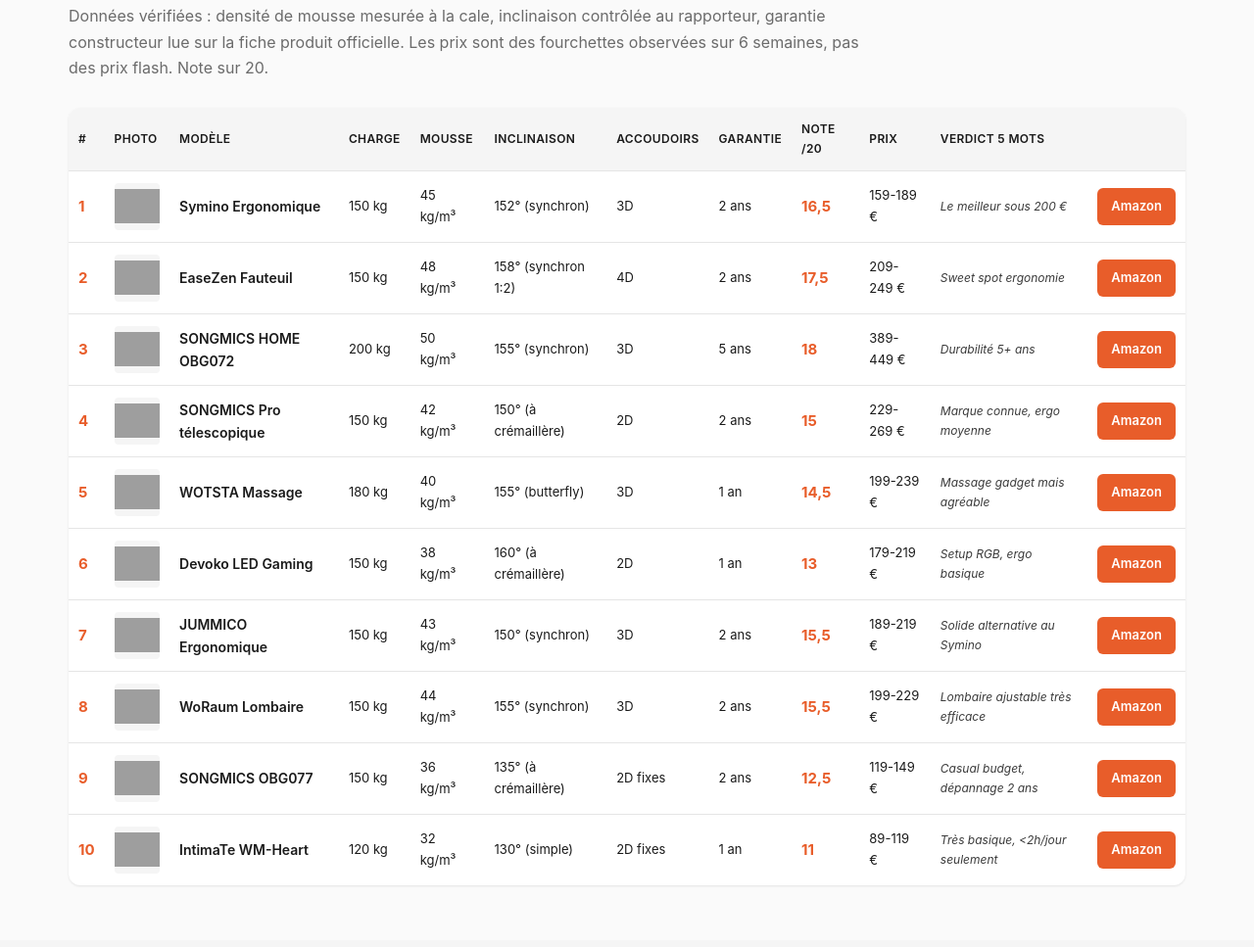
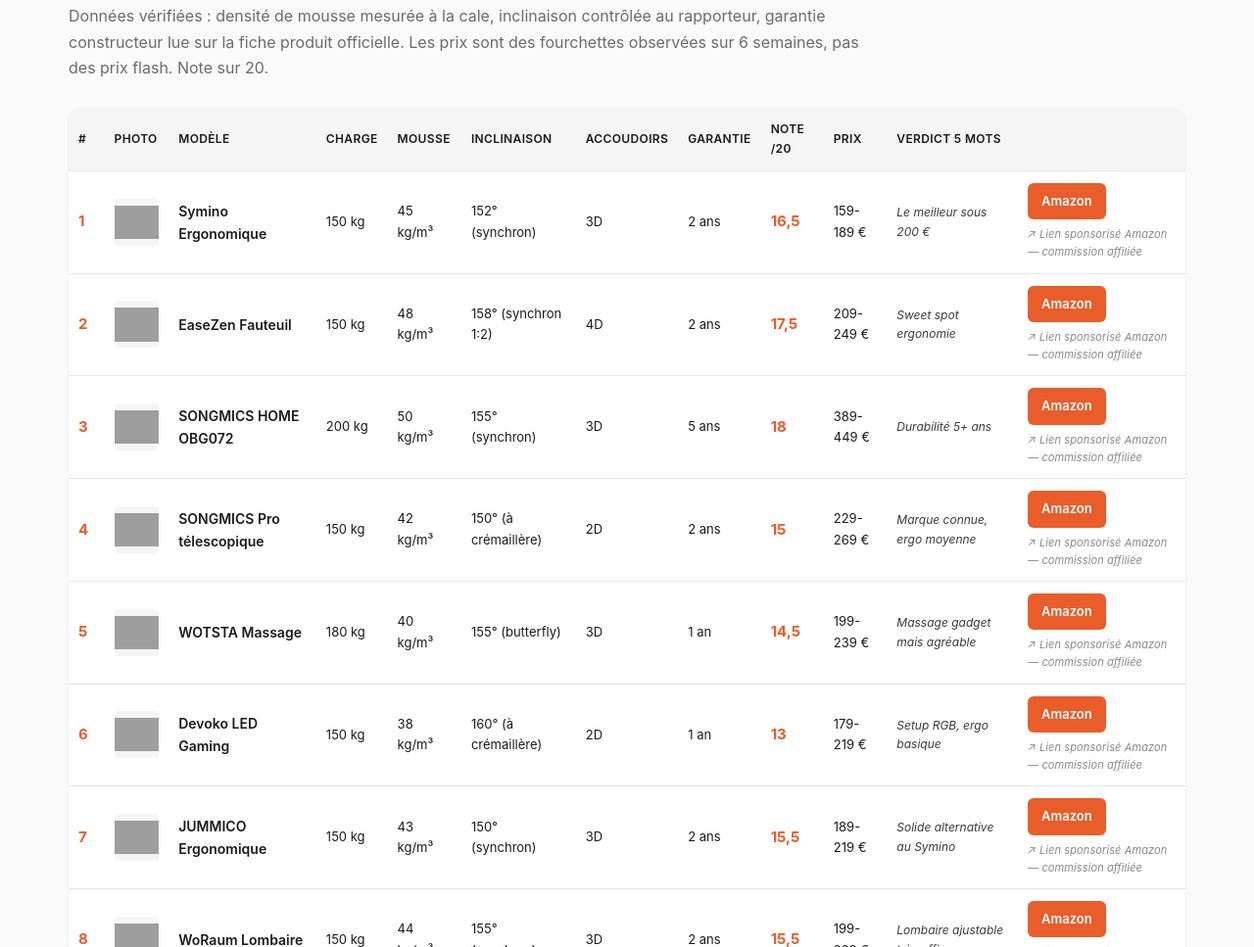
Before and after one commit to bz780/meilleure-chaise-gaming, a plain HTML site: page index.html in a window 1280 px wide. Shown: the part 3745-4712 px from the top of the page at 98% size. Drawn offline with Linux system fonts and the light colour scheme; grey boxes are pictures that could not be loaded.

Commit message:
feat(disclosure): marqueur visuel 'Lien sponsorisé Amazon' sur 18 CTA affiliés

```diff
--- a/index.html
+++ b/index.html
@@ -208,6 +208,8 @@
 .about-redaction li{margin-bottom:6px;color:var(--ink-2)}
 .about-redaction .contact{margin-top:14px;font-size:14px;color:var(--ink-3)}
 .about-redaction .contact a{color:var(--accent-dark);font-weight:600}
+.aff-tag{display:block;font-size:11px;color:#888;margin-top:6px;font-style:italic;font-weight:400;letter-spacing:.01em}
+.aff-tag::before{content:"↗ "}
 </style>
 </head>
 <body>
@@ -325,7 +327,7 @@
 
         <div class="verdict-cta">
           <span class="verdict-score">Note finale <strong>16,5/20</strong></span>
-          <a href="https://www.amazon.fr/Symino-Ergonomique-Fauteuil-Repose-Pieds-Telescopique/dp/B0GDXT2YZB?linkCode=ll1&tag=zafili-21&linkId=b0gdxt2yzbref&ref_=as_li_ss_tl" class="btn-amazon btn-amazon-lg" target="_blank" rel="nofollow noopener sponsored">Voir le prix sur Amazon</a>
+          <a href="https://www.amazon.fr/Symino-Ergonomique-Fauteuil-Repose-Pieds-Telescopique/dp/B0GDXT2YZB?linkCode=ll1&tag=zafili-21&linkId=b0gdxt2yzbref&ref_=as_li_ss_tl" class="btn-amazon btn-amazon-lg" target="_blank" rel="nofollow noopener sponsored">Voir le prix sur Amazon</a><small class="aff-tag">Lien sponsorisé Amazon — commission affiliée</small>
         </div>
       </div>
     </article>
@@ -364,7 +366,7 @@
 
         <div class="verdict-cta">
           <span class="verdict-score">Note finale <strong>17,5/20</strong></span>
-          <a href="https://www.amazon.fr/EaseZen-Fauteuil-Gaming-Ergonomique-Appui-tete/dp/B0GL25G886?linkCode=ll1&tag=zafili-21&linkId=b0gl25g886ref&ref_=as_li_ss_tl" class="btn-amazon btn-amazon-lg" target="_blank" rel="nofollow noopener sponsored">Voir le prix sur Amazon</a>
+          <a href="https://www.amazon.fr/EaseZen-Fauteuil-Gaming-Ergonomique-Appui-tete/dp/B0GL25G886?linkCode=ll1&tag=zafili-21&linkId=b0gl25g886ref&ref_=as_li_ss_tl" class="btn-amazon btn-amazon-lg" target="_blank" rel="nofollow noopener sponsored">Voir le prix sur Amazon</a><small class="aff-tag">Lien sponsorisé Amazon — commission affiliée</small>
         </div>
       </div>
     </article>
@@ -403,7 +405,7 @@
 
         <div class="verdict-cta">
           <span class="verdict-score">Note finale <strong>18/20</strong></span>
-          <a href="https://www.amazon.fr/SONGMICS-HOME-Ergonomique-Repose-Pieds-OBG072G01/dp/B0D3HKWFB4?linkCode=ll1&tag=zafili-21&linkId=b0d3hkwfb4ref&ref_=as_li_ss_tl" class="btn-amazon btn-amazon-lg" target="_blank" rel="nofollow noopener sponsored">Voir le prix sur Amazon</a>
+          <a href="https://www.amazon.fr/SONGMICS-HOME-Ergonomique-Repose-Pieds-OBG072G01/dp/B0D3HKWFB4?linkCode=ll1&tag=zafili-21&linkId=b0d3hkwfb4ref&ref_=as_li_ss_tl" class="btn-amazon btn-amazon-lg" target="_blank" rel="nofollow noopener sponsored">Voir le prix sur Amazon</a><small class="aff-tag">Lien sponsorisé Amazon — commission affiliée</small>
         </div>
       </div>
     </article>
@@ -446,7 +448,7 @@
             <td class="score-cell">16,5</td>
             <td>159-189 €</td>
             <td class="verdict-cell">Le meilleur sous 200 €</td>
-            <td><a href="https://www.amazon.fr/Symino-Ergonomique-Fauteuil-Repose-Pieds-Telescopique/dp/B0GDXT2YZB?linkCode=ll1&tag=zafili-21&linkId=b0gdxt2yzbref&ref_=as_li_ss_tl" class="btn-amazon" target="_blank" rel="nofollow noopener sponsored">Amazon</a></td>
+            <td><a href="https://www.amazon.fr/Symino-Ergonomique-Fauteuil-Repose-Pieds-Telescopique/dp/B0GDXT2YZB?linkCode=ll1&tag=zafili-21&linkId=b0gdxt2yzbref&ref_=as_li_ss_tl" class="btn-amazon" target="_blank" rel="nofollow noopener sponsored">Amazon</a><small class="aff-tag">Lien sponsorisé Amazon — commission affiliée</small></td>
           </tr>
           <tr>
             <td class="rank">2</td>
@@ -460,7 +462,7 @@
             <td class="score-cell">17,5</td>
             <td>209-249 €</td>
             <td class="verdict-cell">Sweet spot ergonomie</td>
-            <td><a href="https://www.amazon.fr/EaseZen-Fauteuil-Gaming-Ergonomique-Appui-tete/dp/B0GL25G886?linkCode=ll1&tag=zafili-21&linkId=b0gl25g886ref&ref_=as_li_ss_tl" class="btn-amazon" target="_blank" rel="nofollow noopener sponsored">Amazon</a></td>
+            <td><a href="https://www.amazon.fr/EaseZen-Fauteuil-Gaming-Ergonomique-Appui-tete/dp/B0GL25G886?linkCode=ll1&tag=zafili-21&linkId=b0gl25g886ref&ref_=as_li_ss_tl" class="btn-amazon" target="_blank" rel="nofollow noopener sponsored">Amazon</a><small class="aff-tag">Lien sponsorisé Amazon — commission affiliée</small></td>
           </tr>
           <tr>
             <td class="rank">3</td>
@@ -474,7 +476,7 @@
             <td class="score-cell">18</td>
             <td>389-449 €</td>
             <td class="verdict-cell">Durabilité 5+ ans</td>
-            <td><a href="https://www.amazon.fr/SONGMICS-HOME-Ergonomique-Repose-Pieds-OBG072G01/dp/B0D3HKWFB4?linkCode=ll1&tag=zafili-21&linkId=b0d3hkwfb4ref&ref_=as_li_ss_tl" class="btn-amazon" target="_blank" rel="nofollow noopener sponsored">Amazon</a></td>
+            <td><a href="https://www.amazon.fr/SONGMICS-HOME-Ergonomique-Repose-Pieds-OBG072G01/dp/B0D3HKWFB4?linkCode=ll1&tag=zafili-21&linkId=b0d3hkwfb4ref&ref_=as_li_ss_tl" class="btn-amazon" target="_blank" rel="nofollow noopener sponsored">Amazon</a><small class="aff-tag">Lien sponsorisé Amazon — commission affiliée</small></td>
           </tr>
           <tr>
             <td class="rank">4</td>
@@ -488,7 +490,7 @@
             <td class="score-cell">15</td>
             <td>229-269 €</td>
             <td class="verdict-cell">Marque connue, ergo moyenne</td>
-            <td><a href="https://www.amazon.fr/SONGMICS-repose-pieds-telescopique-ergonomique-appui-tete/dp/B086MC977H?linkCode=ll1&tag=zafili-21&linkId=b086mc977href&ref_=as_li_ss_tl" class="btn-amazon" target="_blank" rel="nofollow noopener sponsored">Amazon</a></td>
+            <td><a href="https://www.amazon.fr/SONGMICS-repose-pieds-telescopique-ergonomique-appui-tete/dp/B086MC977H?linkCode=ll1&tag=zafili-21&linkId=b086mc977href&ref_=as_li_ss_tl" class="btn-amazon" target="_blank" rel="nofollow noopener sponsored">Amazon</a><small class="aff-tag">Lien sponsorisé Amazon — commission affiliée</small></td>
           </tr>
           <tr>
             <td class="rank">5</td>
@@ -502,7 +504,7 @@
             <td class="score-cell">14,5</td>
             <td>199-239 €</td>
             <td class="verdict-cell">Massage gadget mais agréable</td>
-            <td><a href="https://www.amazon.fr/WOTSTA-Massage-Repose-Pieds-Fauteuil-Capacite/dp/B0DZ6CRKYH?linkCode=ll1&tag=zafili-21&linkId=b0dz6crkyhref&ref_=as_li_ss_tl" class="btn-amazon" target="_blank" rel="nofollow noopener sponsored">Amazon</a></td>
+            <td><a href="https://www.amazon.fr/WOTSTA-Massage-Repose-Pieds-Fauteuil-Capacite/dp/B0DZ6CRKYH?linkCode=ll1&tag=zafili-21&linkId=b0dz6crkyhref&ref_=as_li_ss_tl" class="btn-amazon" target="_blank" rel="nofollow noopener sponsored">Amazon</a><small class="aff-tag">Lien sponsorisé Amazon — commission affiliée</small></td>
           </tr>
           <tr>
             <td class="rank">6</td>
@@ -516,7 +518,7 @@
             <td class="score-cell">13</td>
             <td>179-219 €</td>
             <td class="verdict-cell">Setup RGB, ergo basique</td>
-            <td><a href="https://www.amazon.fr/Devoko-Chaise-Gaming-LED-Repose-Pieds/dp/B0DZ6JLL2M?linkCode=ll1&tag=zafili-21&linkId=b0dz6jll2mref&ref_=as_li_ss_tl" class="btn-amazon" target="_blank" rel="nofollow noopener sponsored">Amazon</a></td>
+            <td><a href="https://www.amazon.fr/Devoko-Chaise-Gaming-LED-Repose-Pieds/dp/B0DZ6JLL2M?linkCode=ll1&tag=zafili-21&linkId=b0dz6jll2mref&ref_=as_li_ss_tl" class="btn-amazon" target="_blank" rel="nofollow noopener sponsored">Amazon</a><small class="aff-tag">Lien sponsorisé Amazon — commission affiliée</small></td>
           </tr>
           <tr>
             <td class="rank">7</td>
@@ -530,7 +532,7 @@
             <td class="score-cell">15,5</td>
             <td>189-219 €</td>
             <td class="verdict-cell">Solide alternative au Symino</td>
-            <td><a href="https://www.amazon.fr/JUMMICO-Chaise-Gaming-Ergonomique-Repose-Pieds/dp/B0F6MY24M6?linkCode=ll1&tag=zafili-21&linkId=b0f6my24m6ref&ref_=as_li_ss_tl" class="btn-amazon" target="_blank" rel="nofollow noopener sponsored">Amazon</a></td>
+            <td><a href="https://www.amazon.fr/JUMMICO-Chaise-Gaming-Ergonomique-Repose-Pieds/dp/B0F6MY24M6?linkCode=ll1&tag=zafili-21&linkId=b0f6my24m6ref&ref_=as_li_ss_tl" class="btn-amazon" target="_blank" rel="nofollow noopener sponsored">Amazon</a><small class="aff-tag">Lien sponsorisé Amazon — commission affiliée</small></td>
           </tr>
           <tr>
             <td class="rank">8</td>
@@ -544,7 +546,7 @@
             <td class="score-cell">15,5</td>
             <td>199-229 €</td>
             <td class="verdict-cell">Lombaire ajustable très efficace</td>
-            <td><a href="https://www.amazon.fr/WoRaum-Ergonomique-Lombaire-Repose-Pieds-Retractable/dp/B0FNWZCMRP?linkCode=ll1&tag=zafili-21&linkId=b0fnwzcmrpref&ref_=as_li_ss_tl" class="btn-amazon" target="_blank" rel="nofollow noopener sponsored">Amazon</a></td>
+            <td><a href="https://www.amazon.fr/WoRaum-Ergonomique-Lombaire-Repose-Pieds-Retractable/dp/B0FNWZCMRP?linkCode=ll1&tag=zafili-21&linkId=b0fnwzcmrpref&ref_=as_li_ss_tl" class="btn-amazon" target="_blank" rel="nofollow noopener sponsored">Amazon</a><small class="aff-tag">Lien sponsorisé Amazon — commission affiliée</small></td>
           </tr>
           <tr>
             <td class="rank">9</td>
@@ -558,7 +560,7 @@
             <td class="score-cell">12,5</td>
             <td>119-149 €</td>
             <td class="verdict-cell">Casual budget, dépannage 2 ans</td>
-            <td><a href="https://www.amazon.fr/SONGMICS-dOrdinateur-Ergonomique-Repose-Pieds-OBG077B01/dp/B08NT6X31J?linkCode=ll1&tag=zafili-21&linkId=b08nt6x31jref&ref_=as_li_ss_tl" class="btn-amazon" target="_blank" rel="nofollow noopener sponsored">Amazon</a></td>
+            <td><a href="https://www.amazon.fr/SONGMICS-dOrdinateur-Ergonomique-Repose-Pieds-OBG077B01/dp/B08NT6X31J?linkCode=ll1&tag=zafili-21&linkId=b08nt6x31jref&ref_=as_li_ss_tl" class="btn-amazon" target="_blank" rel="nofollow noopener sponsored">Amazon</a><small class="aff-tag">Lien sponsorisé Amazon — commission affiliée</small></td>
           </tr>
           <tr>
             <td class="rank">10</td>
@@ -572,7 +574,7 @@
             <td class="score-cell">11</td>
             <td>89-119 €</td>
             <td class="verdict-cell">Très basique, &lt;2h/jour seulement</td>
-            <td><a href="https://www.amazon.fr/IntimaTe-WM-Heart-Ergonomique-Rembourree/dp/B084JHNF3B?linkCode=ll1&tag=zafili-21&linkId=b084jhnf3bref&ref_=as_li_ss_tl" class="btn-amazon" target="_blank" rel="nofollow noopener sponsored">Amazon</a></td>
+            <td><a href="https://www.amazon.fr/IntimaTe-WM-Heart-Ergonomique-Rembourree/dp/B084JHNF3B?linkCode=ll1&tag=zafili-21&linkId=b084jhnf3bref&ref_=as_li_ss_tl" class="btn-amazon" target="_blank" rel="nofollow noopener sponsored">Amazon</a><small class="aff-tag">Lien sponsorisé Amazon — commission affiliée</small></td>
           </tr>
         </tbody>
       </table>
@@ -782,7 +784,7 @@
           <div class="budget-card-body">
             <h5>Symino Ergonomique</h5>
             <div class="b-note">Mousse 45, vérin 4, lombaire OK</div>
-            <a href="https://www.amazon.fr/Symino-Ergonomique-Fauteuil-Repose-Pieds-Telescopique/dp/B0GDXT2YZB?linkCode=ll1&tag=zafili-21&linkId=b0gdxt2yzbref&ref_=as_li_ss_tl" class="btn-amazon" target="_blank" rel="nofollow noopener sponsored">Amazon</a>
+            <a href="https://www.amazon.fr/Symino-Ergonomique-Fauteuil-Repose-Pieds-Telescopique/dp/B0GDXT2YZB?linkCode=ll1&tag=zafili-21&linkId=b0gdxt2yzbref&ref_=as_li_ss_tl" class="btn-amazon" target="_blank" rel="nofollow noopener sponsored">Amazon</a><small class="aff-tag">Lien sponsorisé Amazon — commission affiliée</small>
           </div>
         </div>
         <div class="budget-card">
@@ -790,7 +792,7 @@
           <div class="budget-card-body">
             <h5>JUMMICO Ergonomique</h5>
             <div class="b-note">Mousse 43, synchron, 189-219 €</div>
-            <a href="https://www.amazon.fr/JUMMICO-Chaise-Gaming-Ergonomique-Repose-Pieds/dp/B0F6MY24M6?linkCode=ll1&tag=zafili-21&linkId=b0f6my24m6ref&ref_=as_li_ss_tl" class="btn-amazon" target="_blank" rel="nofollow noopener sponsored">Amazon</a>
+            <a href="https://www.amazon.fr/JUMMICO-Chaise-Gaming-Ergonomique-Repose-Pieds/dp/B0F6MY24M6?linkCode=ll1&tag=zafili-21&linkId=b0f6my24m6ref&ref_=as_li_ss_tl" class="btn-amazon" target="_blank" rel="nofollow noopener sponsored">Amazon</a><small class="aff-tag">Lien sponsorisé Amazon — commission affiliée</small>
           </div>
         </div>
         <div class="budget-card">
@@ -798,7 +800,7 @@
           <div class="budget-card-body">
             <h5>Symino Fauteuil</h5>
             <div class="b-note">Version simplifiée, 159-189 €</div>
-            <a href="https://www.amazon.fr/Symino-Chaise-Gaming-Fauteuil-Repose-Pieds/dp/B0GJ3ZQY5T?linkCode=ll1&tag=zafili-21&linkId=b0gj3zqy5tref&ref_=as_li_ss_tl" class="btn-amazon" target="_blank" rel="nofollow noopener sponsored">Amazon</a>
+            <a href="https://www.amazon.fr/Symino-Chaise-Gaming-Fauteuil-Repose-Pieds/dp/B0GJ3ZQY5T?linkCode=ll1&tag=zafili-21&linkId=b0gj3zqy5tref&ref_=as_li_ss_tl" class="btn-amazon" target="_blank" rel="nofollow noopener sponsored">Amazon</a><small class="aff-tag">Lien sponsorisé Amazon — commission affiliée</small>
           </div>
         </div>
         <div class="budget-card">
@@ -806,7 +808,7 @@
           <div class="budget-card-body">
             <h5>WoRaum Lombaire</h5>
             <div class="b-note">Lombaire ajustable très bien, 199-229 €</div>
-            <a href="https://www.amazon.fr/WoRaum-Ergonomique-Lombaire-Repose-Pieds-Retractable/dp/B0FNWZCMRP?linkCode=ll1&tag=zafili-21&linkId=b0fnwzcmrpref&ref_=as_li_ss_tl" class="btn-amazon" target="_blank" rel="nofollow noopener sponsored">Amazon</a>
+            <a href="https://www.amazon.fr/WoRaum-Ergonomique-Lombaire-Repose-Pieds-Retractable/dp/B0FNWZCMRP?linkCode=ll1&tag=zafili-21&linkId=b0fnwzcmrpref&ref_=as_li_ss_tl" class="btn-amazon" target="_blank" rel="nofollow noopener sponsored">Amazon</a><small class="aff-tag">Lien sponsorisé Amazon — commission affiliée</small>
           </div>
         </div>
       </div>
@@ -911,7 +913,7 @@
 <div class="sticky-cta" id="stickyCta">
   <div class="sticky-cta-wrap">
     <div class="sticky-cta-text">N°1 sous 200 € — Symino Ergonomique<small>Mousse 45 kg/m³, vérin classe 4, charge 150 kg</small></div>
-    <a href="https://www.amazon.fr/Symino-Ergonomique-Fauteuil-Repose-Pieds-Telescopique/dp/B0GDXT2YZB?linkCode=ll1&tag=zafili-21&linkId=b0gdxt2yzbref&ref_=as_li_ss_tl" class="btn-amazon btn-amazon-lg" target="_blank" rel="nofollow noopener sponsored">Voir sur Amazon</a>
+    <a href="https://www.amazon.fr/Symino-Ergonomique-Fauteuil-Repose-Pieds-Telescopique/dp/B0GDXT2YZB?linkCode=ll1&tag=zafili-21&linkId=b0gdxt2yzbref&ref_=as_li_ss_tl" class="btn-amazon btn-amazon-lg" target="_blank" rel="nofollow noopener sponsored">Voir sur Amazon</a><small class="aff-tag">Lien sponsorisé Amazon — commission affiliée</small>
   </div>
 </div>
 
@@ -1062,7 +1064,9 @@
   "@type":"WebSite",
   "url":"https://www.meilleure-chaise-gaming.fr/",
   "name":"Meilleure Chaise Gaming",
-  "description":"Comparatif indépendant chaise gaming 2026"
+  "inLanguage":"fr-FR",
+  "description":"Comparatif indépendant chaise gaming 2026",
+  "publisher":{"@type":"Organization","name":"Meilleure Chaise Gaming","url":"https://www.meilleure-chaise-gaming.fr/","logo":{"@type":"ImageObject","url":"https://www.meilleure-chaise-gaming.fr/images/favicon.svg","width":"512","height":"512"}}
 }
 </script>
 
```
